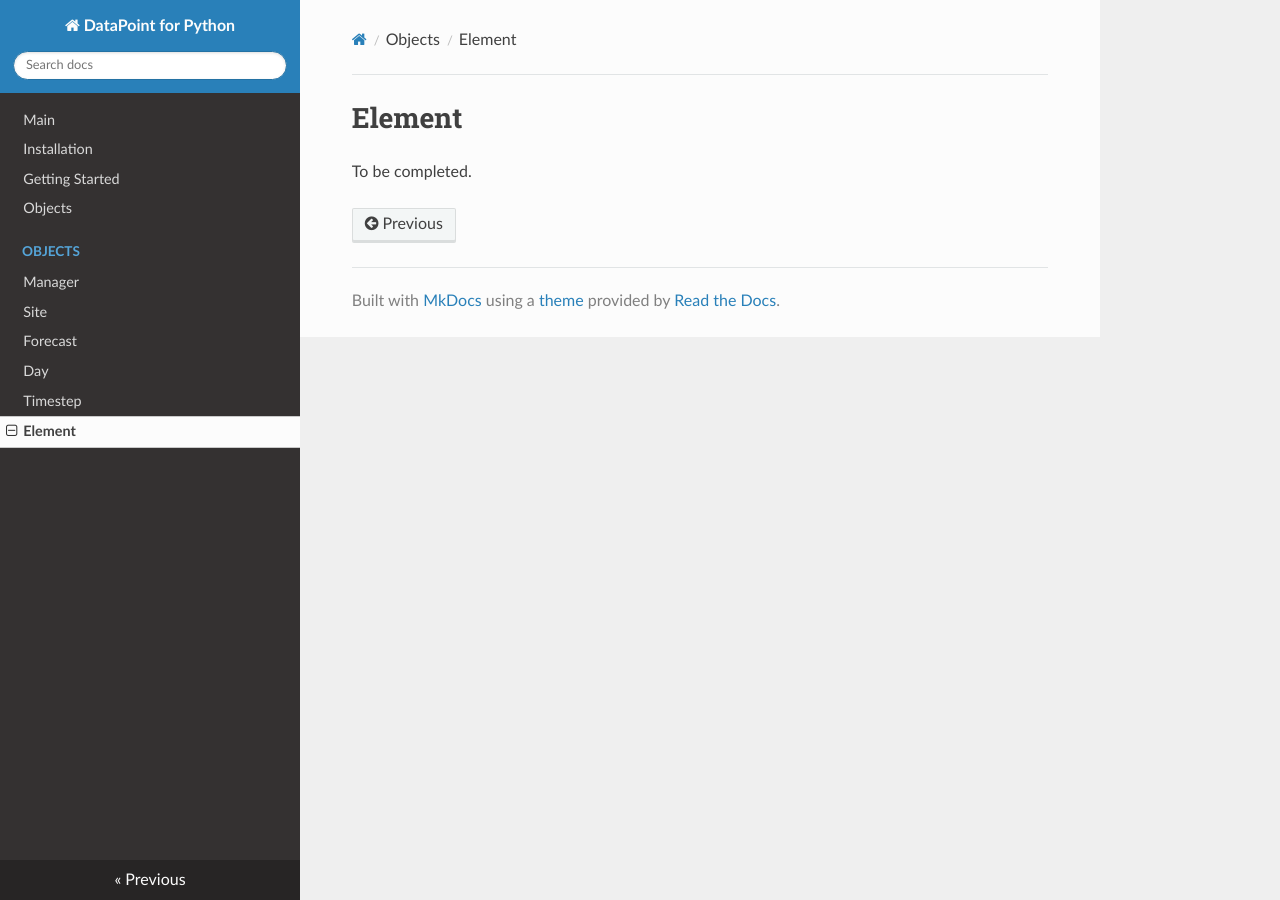
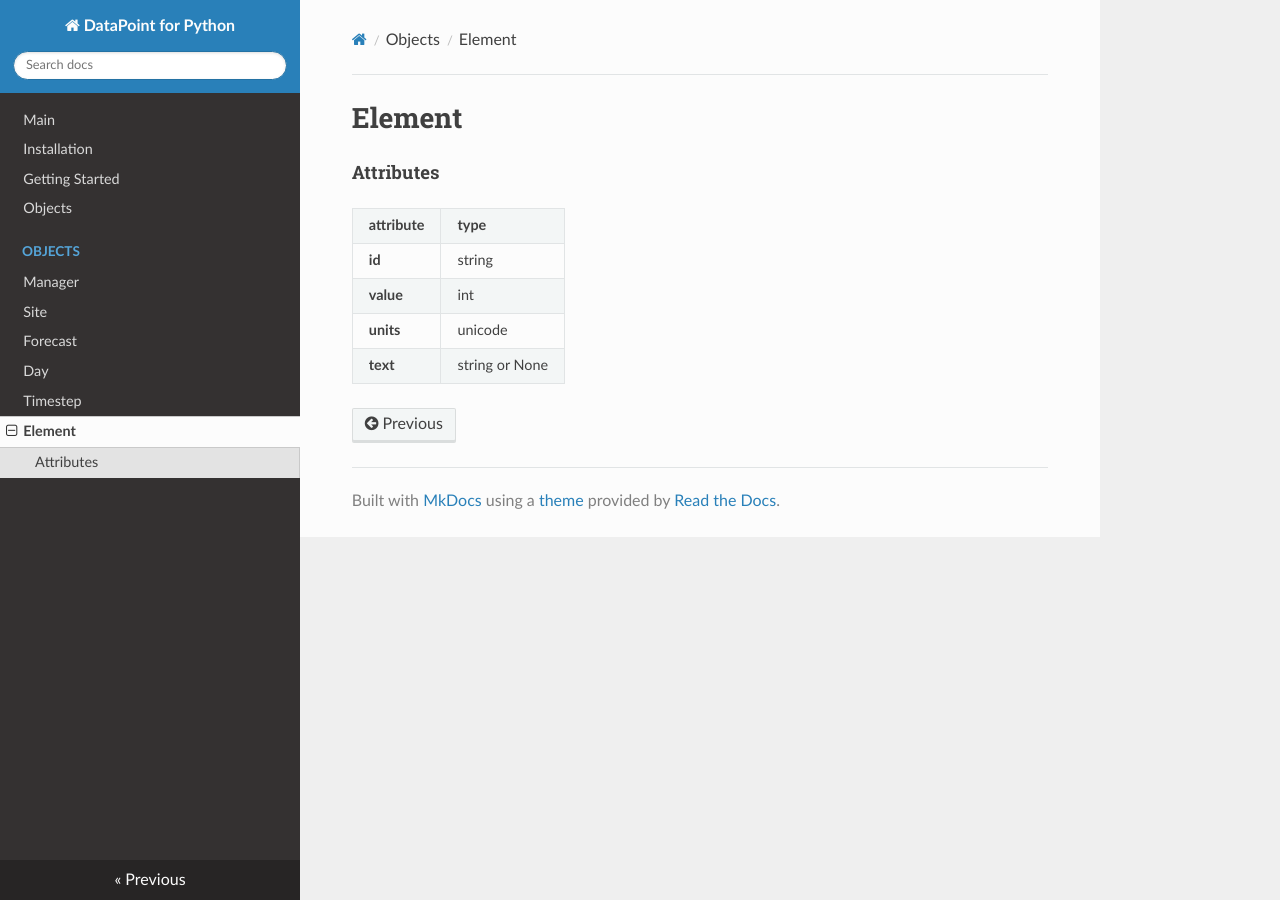
Before and after one commit to EJEP/datapoint-python, an MkDocs documentation site: the page built from docs/objects/element.md, in a window 1280 px wide. Built offline with MkDocs 1.6.1, drawn with Linux system fonts in a browser that asks for light colours; nearby versions of some CDN libraries; old or Windows-style settings are respelled for this version of MkDocs.

Commit message:
Type documentation

```diff
--- a/docs/objects/element.md
+++ b/docs/objects/element.md
@@ -1,3 +1,26 @@
 # Element
 
-To be completed.
+####Attributes
+
+<table>
+<tr>
+<td><b>attribute</b></td>
+<td><b>type</b></td>
+</tr>
+<tr>
+<td><b>id</b></td>
+<td>string</td>
+</tr>
+<tr>
+<td><b>value</b></td>
+<td>int</td>
+</tr>
+<tr>
+<td><b>units</b></td>
+<td>unicode</td>
+</tr>
+<tr>
+<td><b>text</b></td>
+<td>string or None</td>
+</tr>
+</table>
```
